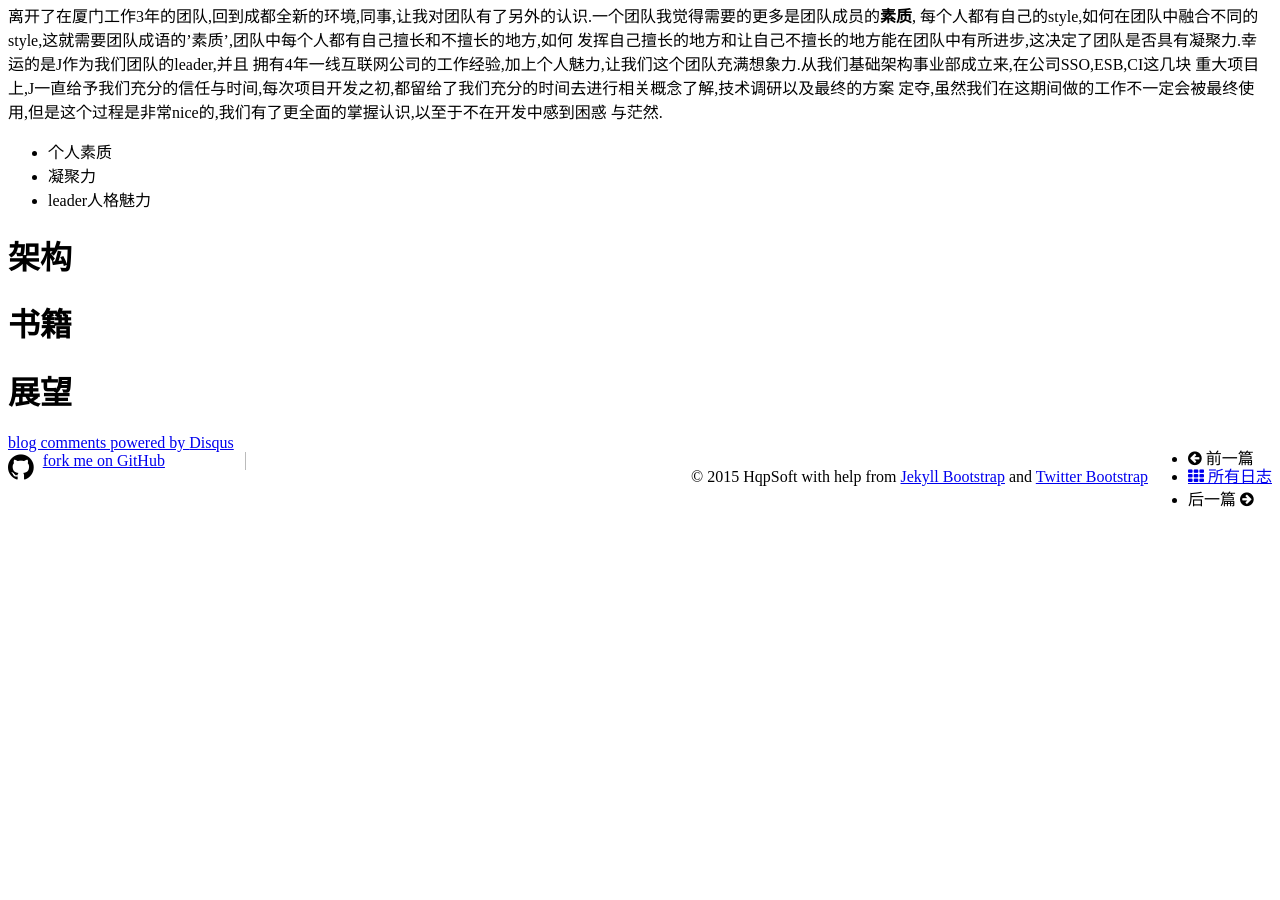
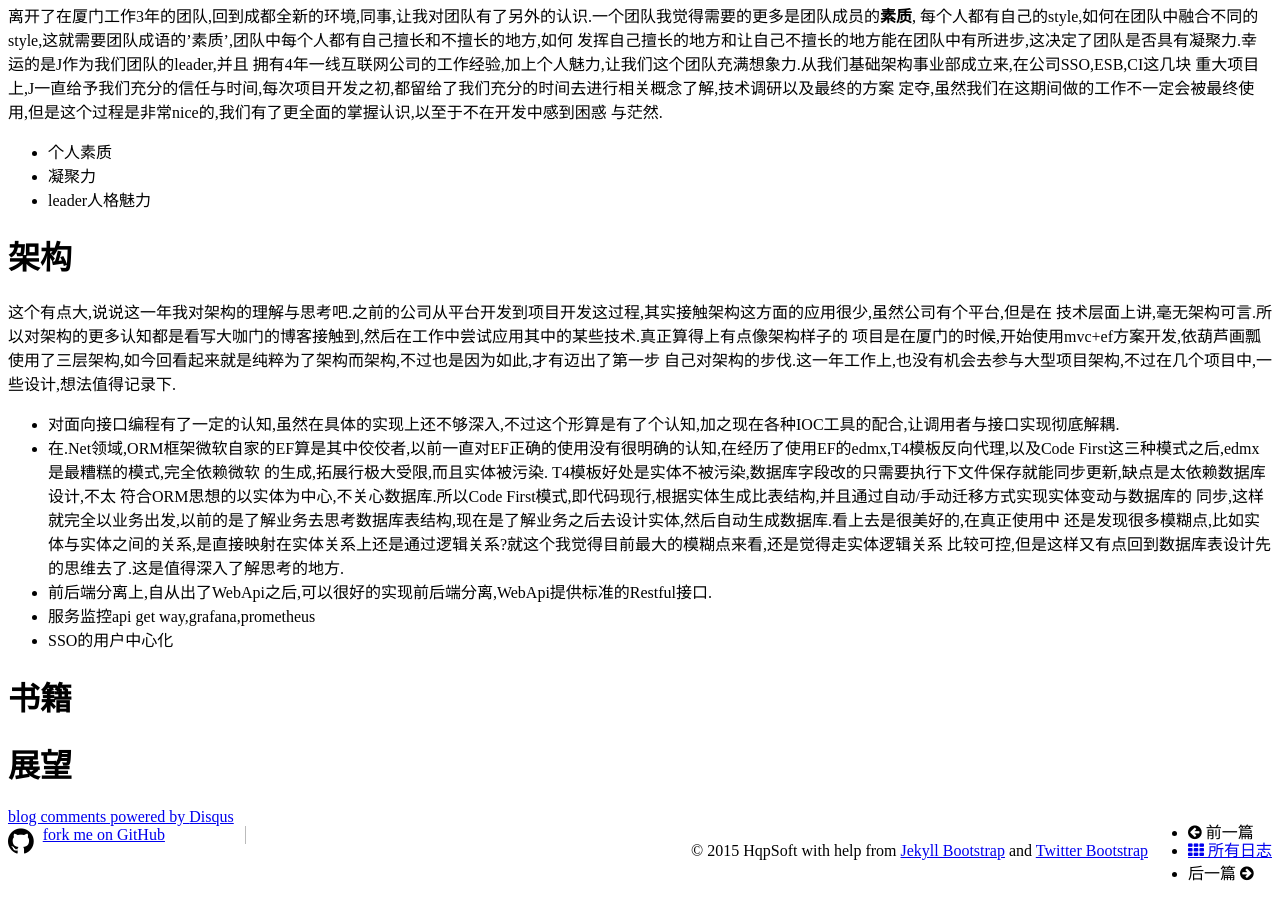
Before and after one commit to hqpsoft/hqpsoft.github.io, a Jekyll site: the page built from Notes/Work/2015-12-31年终总结.md, in a window 1280 px wide and 900 px high, scrolled down 1397 px. Built offline with Jekyll 4.4.1, drawn with Linux system fonts in a browser that asks for light colours; nearby versions of some CDN libraries; Markdown is read by kramdown in place of the engine named in the settings; comment, search, counter and statistics services are not loaded; before the commit the page ends 1923 px from its top, so only the background shows below that.

Commit message:
update 2015 summay

```diff
--- a/Notes/Work/2015-12-31年终总结.md
+++ b/Notes/Work/2015-12-31年终总结.md
@@ -82,8 +82,21 @@ vnext尝试跨平台开发,不过最终没有部署到Linux上,在我们这个4
 * 凝聚力
 * leader人格魅力
 
-
 # 架构
+这个有点大,说说这一年我对架构的理解与思考吧.之前的公司从平台开发到项目开发这过程,其实接触架构这方面的应用很少,虽然公司有个平台,但是在
+技术层面上讲,毫无架构可言.所以对架构的更多认知都是看写大咖门的博客接触到,然后在工作中尝试应用其中的某些技术.真正算得上有点像架构样子的
+项目是在厦门的时候,开始使用mvc+ef方案开发,依葫芦画瓢使用了三层架构,如今回看起来就是纯粹为了架构而架构,不过也是因为如此,才有迈出了第一步
+自己对架构的步伐.这一年工作上,也没有机会去参与大型项目架构,不过在几个项目中,一些设计,想法值得记录下.
+* 对面向接口编程有了一定的认知,虽然在具体的实现上还不够深入,不过这个形算是有了个认知,加之现在各种IOC工具的配合,让调用者与接口实现彻底解耦.
+* 在.Net领域,ORM框架微软自家的EF算是其中佼佼者,以前一直对EF正确的使用没有很明确的认知,在经历了使用EF的edmx,T4模板反向代理,以及Code First这三种模式之后,edmx是最糟糕的模式,完全依赖微软
+的生成,拓展行极大受限,而且实体被污染. T4模板好处是实体不被污染,数据库字段改的只需要执行下文件保存就能同步更新,缺点是太依赖数据库设计,不太
+符合ORM思想的以实体为中心,不关心数据库.所以Code First模式,即代码现行,根据实体生成比表结构,并且通过自动/手动迁移方式实现实体变动与数据库的
+同步,这样就完全以业务出发,以前的是了解业务去思考数据库表结构,现在是了解业务之后去设计实体,然后自动生成数据库.看上去是很美好的,在真正使用中
+还是发现很多模糊点,比如实体与实体之间的关系,是直接映射在实体关系上还是通过逻辑关系?就这个我觉得目前最大的模糊点来看,还是觉得走实体逻辑关系
+比较可控,但是这样又有点回到数据库表设计先的思维去了.这是值得深入了解思考的地方.
+* 前后端分离上,自从出了WebApi之后,可以很好的实现前后端分离,WebApi提供标准的Restful接口.
+* 服务监控api get way,grafana,prometheus
+* SSO的用户中心化
 
 # 书籍
 
```
